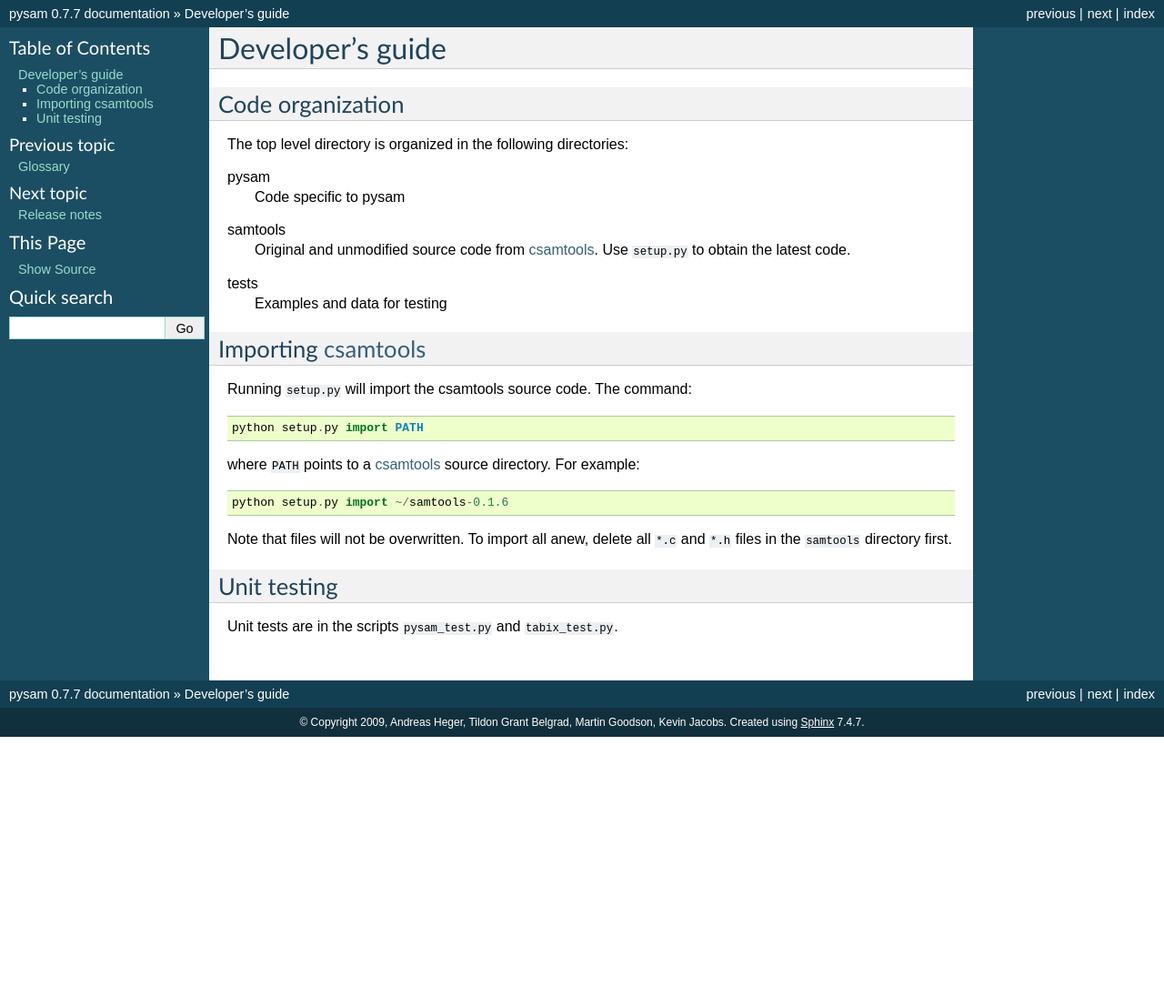
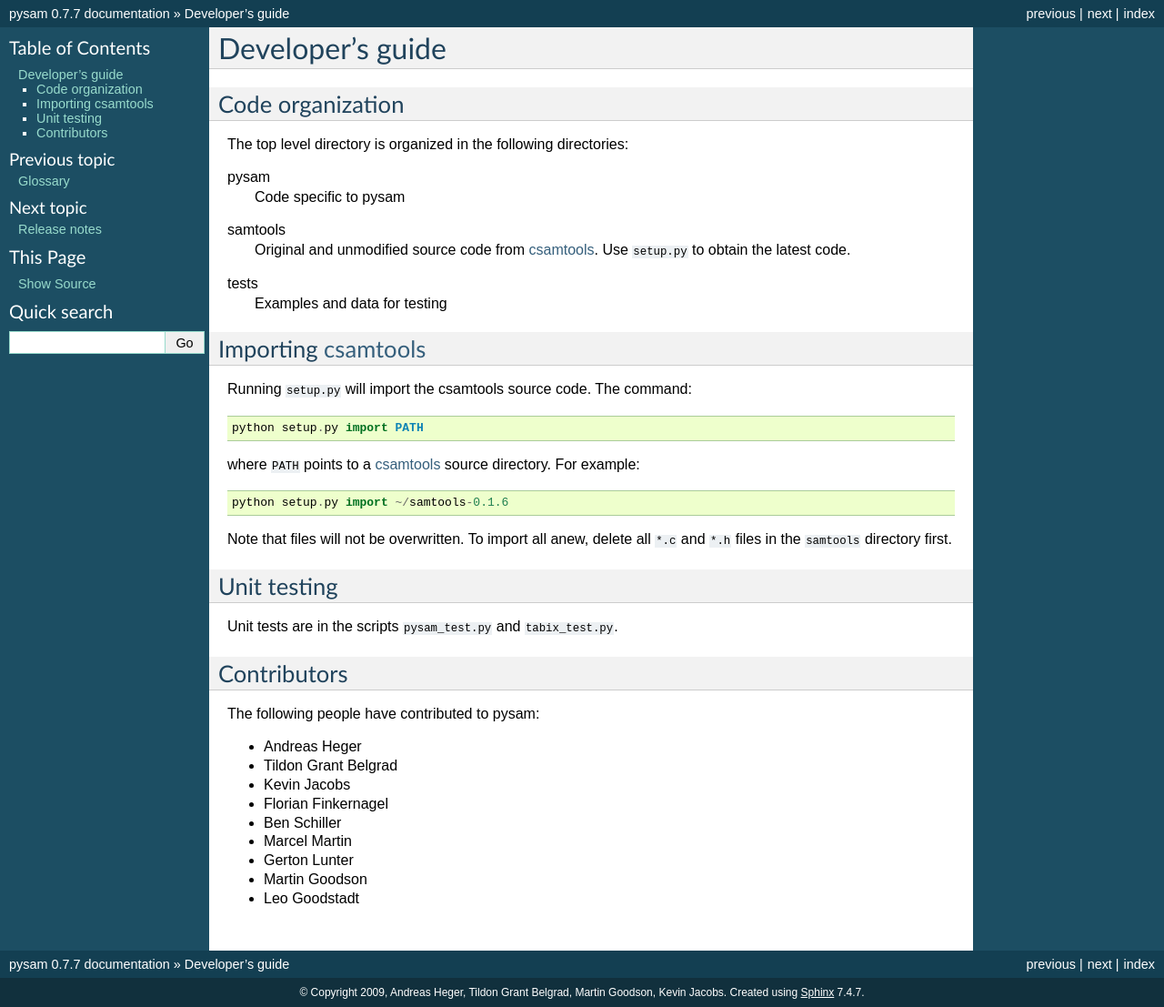
Before and after one commit to pysam-developers/pysam, a Sphinx documentation site: the page built from doc/developer.rst, in a window 1280 px wide. Shown: the whole page at 91% size. Built offline with Sphinx 7.4.7, drawn with Linux system fonts in a browser that asks for light colours; pages that are not in the unit, such as notebooks, are missing from menus; before the commit the page ends 900 px from its top, so only the background shows below that.

```diff
--- a/doc/developer.rst
+++ b/doc/developer.rst
@@ -38,3 +38,18 @@
 ============
 
 Unit tests are in the scripts :file:`pysam_test.py` and :file:`tabix_test.py`.
+
+Contributors
+============
+
+The following people have contributed to pysam:
+
+* Andreas Heger
+* Tildon Grant Belgrad
+* Kevin Jacobs
+* Florian Finkernagel
+* Ben Schiller
+* Marcel Martin
+* Gerton Lunter
+* Martin Goodson
+* Leo Goodstadt
--- a/doc/index.rst
+++ b/doc/index.rst
@@ -6,7 +6,7 @@
 pysam: samtools interface for python
 ====================================
 
-:Author: Andreas Heger, Tildon Grant Belgrad, Martin Goodson, Leo Goodstad, Kevin Jacobs
+:Author: Andreas Heger and contributors
 :Date: |today|
 :Version: |version|
 
--- a/doc/release.rst
+++ b/doc/release.rst
@@ -1,6 +1,11 @@
 =============
 Release notes
 =============
+
+Release 0.7.8
+=============
+
+   * added AlignedRead.setTag method
 
 Release 0.7.7
 =============
```
Also changed, not shown: 4 other files.
